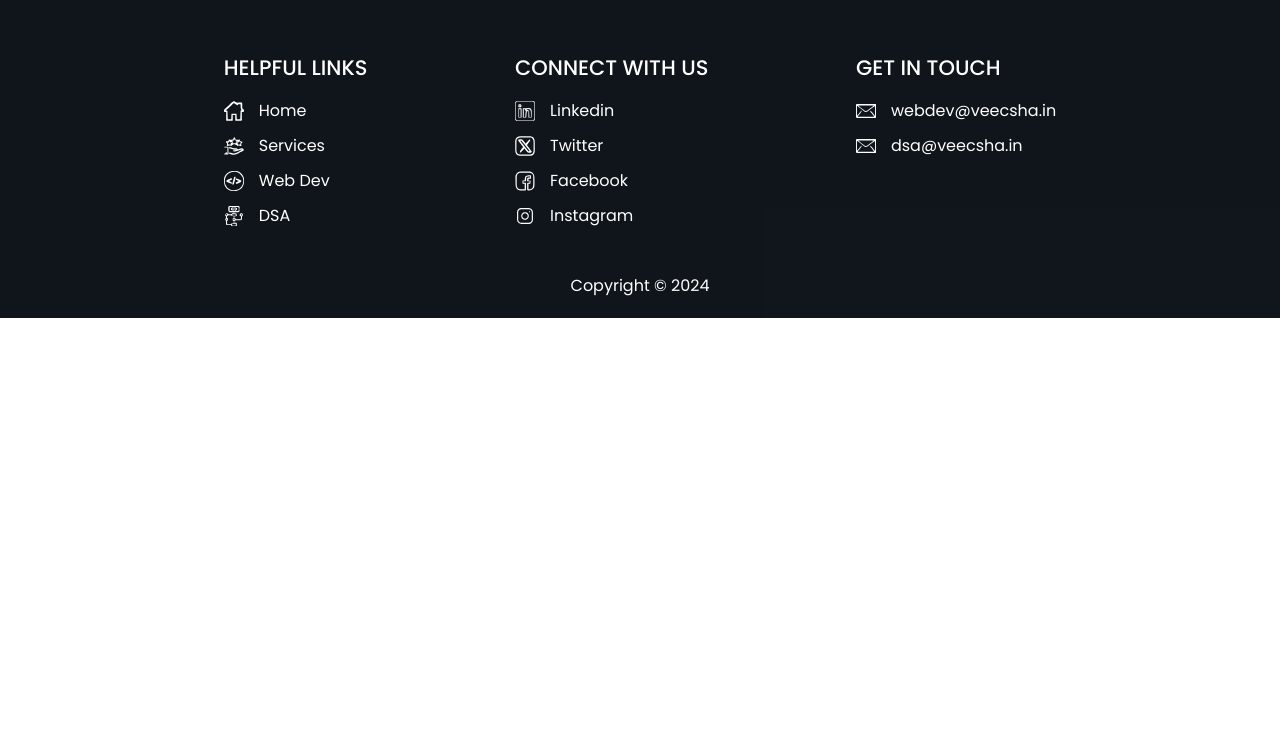
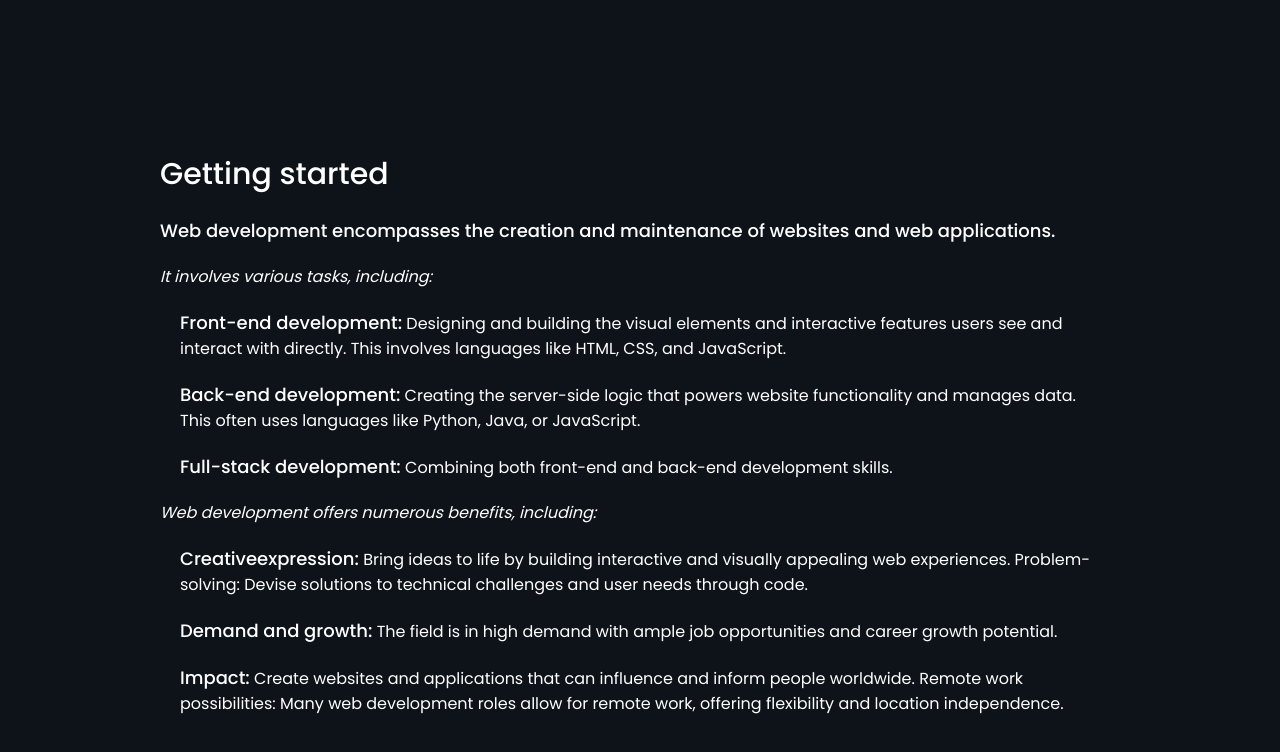
Before and after one commit to Saketh-Reddy-Bejadi/gdsc_veecsha, a React (Create React App) app: page /WebDev in a window 1280 px wide. Shown: the part 808-1560 px from the top of the page. Before the commit the page ends 1126 px from the top, so only its background shows below. Built offline with nearby package versions, Linux system fonts and the light colour scheme; a web font is replaced by a local one.

Commit message:
done with web dev basic

```diff
--- a/src/App.js
+++ b/src/App.js
@@ -5,7 +5,7 @@ import { Header } from './components/Header';
 import { Footer } from './components/Footer';
 import { Routes,Route } from 'react-router-dom';
 import { Home } from './components/Home';
-import { WebDev } from './components/WebDev';
+import { WebDev } from './components/WebDev/WebDev';
 import { DSA } from './components/DSA';
 import { Services } from './components/Services';
 
--- a/src/components/Header.css
+++ b/src/components/Header.css
@@ -27,7 +27,7 @@
     background-clip: text;
     -webkit-text-fill-color: transparent;
 }
-ul{
+.NavPart2 >ul{
     list-style-type: none;
     display: flex;
     align-items: center;
--- a/src/components/Header.js
+++ b/src/components/Header.js
@@ -10,7 +10,7 @@ export const Header = ({MenuOpen,toggleMenu,viewBox,isOpened}) => {
         <div className='navbar'>
           <a href='/' id='brnd' className='brnd' >Veecsha</a>
           <div className='NavPart2' >
-          <ul>
+          <ul  >
             <Link to="/WebDev"><li className='navBtn webBtn' >Web Development</li></Link>
             <Link to="/DSA"><li className='navBtn dsaBtn'>Data Structures & Algorithms</li></Link>
           </ul>
--- a/src/components/WebDev.js
+++ /dev/null
@@ -1,29 +0,0 @@
-import "./WebDev.css";
-import html from "../assets/html.svg"
-import css from "../assets/css.svg"
-import js from "../assets/js.svg"
-import reactJS from "../assets/reactJS.svg"
-import nodeJS from "../assets/nodejs.svg"
-import { useEffect } from "react";
-
-
-
-export const WebDev = () => {
-  useEffect(() => {
-    window.scrollTo(0, 0);
-  }, []);
-  return (
-    <div className="WebDev" >
-        <div className="WebCon1" >
-          <img className="img1" src={html} alt="" />
-          <img className="img2" src={css} alt="" />
-          <img className="img3" src={js} alt="" />
-          <img className="img4" src={reactJS} alt="" />
-          <img className="img5" src={nodeJS} alt="" />
-
-
-        <p className="webH brnd" >Web Development</p>
-        </div>
-    </div>
-  )
-}
--- a/src/components/WebDev.css
+++ b/src/components/WebDev/WebDev.css
@@ -38,8 +38,39 @@
   animation: IMGanimation 3s ease infinite;
   position: absolute;
   width: 120px;
-
-
+}
+.webContent{
+  padding: 160px;
+}
+.webHead{
+  font-size: 30px;
+  font-weight: 500;
+  margin: 0px 0px 20px 0px;
+}
+.webSubhead{
+  font-size: 18px;
+  font-weight: 500;
+  margin: 0px 0px 20px 0px;
+}
+.wBasic{
+  margin: 20px;
+  gap: 90px;
+  list-style-type: none;
+}
+.wBasic > li{
+  margin: 0px 0px 20px 0px;
+}
+.er4rsg{
+  font-style: italic;
+}
+.item{
+  border: 2px solid white;
+  border-radius: 20px;
+  text-align: center;
+  width: 40%;
+  font-size: 25px;
+  margin:20px auto;
+  padding: 10px;
 }
 @keyframes IMGanimation {
   0%{
@@ -86,4 +117,7 @@
     top:130px ;
     left: 5px;
   }
+  .webContent{
+    padding: 20px;
+  }
 }
--- /dev/null
+++ b/src/components/WebDev/WebDev.js
@@ -0,0 +1,81 @@
+import "./WebDev.css";
+import html from "../../assets/html.svg";
+import css from "../../assets/css.svg";
+import js from "../../assets/js.svg";
+import reactJS from "../../assets/reactJS.svg";
+import nodeJS from "../../assets/nodejs.svg";
+import { useEffect } from "react";
+import data from "./data";
+
+export const WebDev = () => {
+  useEffect(() => {
+    window.scrollTo(0, 0);
+  }, []);
+  return (
+    <div className="WebDev">
+      <div className="WebCon1">
+        <img className="img1" src={html} alt="" />
+        <img className="img2" src={css} alt="" />
+        <img className="img3" src={js} alt="" />
+        <img className="img4" src={reactJS} alt="" />
+        <img className="img5" src={nodeJS} alt="" />
+
+        <p className="webH brnd">Web Development</p>
+      </div>
+      <div className="webContent">
+        <p className="webHead">Getting started</p>
+        <p className="webSubhead">
+          Web development encompasses the creation and maintenance of websites
+          and web applications.
+        </p>
+        <p className="er4rsg">
+          It involves various tasks, including: <br />
+        </p>
+        <ul className="wBasic">
+          <li>
+            <span className="webSubhead">Front-end development:</span> Designing
+            and building the visual elements and interactive features users see
+            and interact with directly. This involves languages like HTML, CSS,
+            and JavaScript.
+          </li>
+          <li>
+            <span className="webSubhead">Back-end development:</span> Creating
+            the server-side logic that powers website functionality and manages
+            data. This often uses languages like Python, Java, or JavaScript.
+          </li>
+          <li>
+            <span className="webSubhead">Full-stack development:</span>{" "}
+            Combining both front-end and back-end development skills.
+          </li>
+        </ul>
+        <p className="er4rsg">
+          Web development offers numerous benefits, including: <br />
+        </p>
+        <ul className="wBasic">
+          <li>
+            <span className="webSubhead">Creativeexpression:</span> Bring ideas
+            to life by building interactive and visually appealing web
+            experiences. Problem-solving: Devise solutions to technical
+            challenges and user needs through code.
+          </li>
+          <li>
+            <span className="webSubhead">Demand and growth:</span> The field is
+            in high demand with ample job opportunities and career growth
+            potential.{" "}
+          </li>
+          <li>
+            <span className="webSubhead">Impact:</span> Create websites and
+            applications that can influence and inform people worldwide. Remote
+            work possibilities: Many web development roles allow for remote
+            work, offering flexibility and location independence.
+          </li>
+        </ul>
+      </div>
+      <div className="roadmap">
+        {data && data.length > 0
+          ? data.map((dataItem) => <div className="item" >{dataItem.heading}</div>)
+          : "hi"}
+      </div>
+    </div>
+  );
+};
--- /dev/null
+++ b/src/components/WebDev/data.js
@@ -0,0 +1,23 @@
+const data = [
+  {
+    id: 1,
+    heading: "Frontend",
+  },
+  {
+    id: 2,
+    heading: "Backend",
+  },
+  {
+    id: 3,
+    heading: "Database",
+  },
+  {
+    id: 4,
+    heading: "Deveops",
+  },
+  {
+    id: 5,
+    heading: "Cloud computing",
+  },
+];
+export default data;
--- a/src/index.css
+++ b/src/index.css
@@ -10,6 +10,9 @@
   box-sizing: border-box;
   font-family: 'Poppins', sans-serif;
   color: white;
+}
+body{
+  background-color: #0E1319;
 }
 ::-webkit-scrollbar {
   width: 5px;
```
